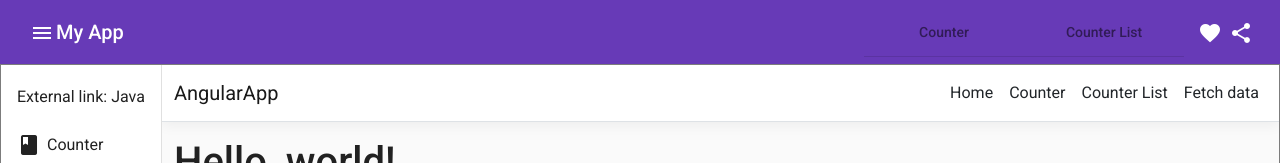
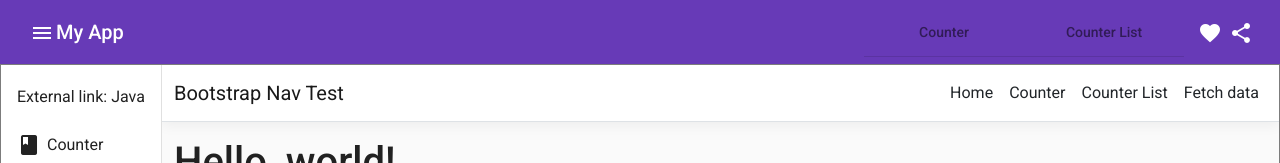
Before and after one commit to lifewithcoffee/AngularApp, an Angular app in the folder AngularApp/ClientApp/: page / in a window 1280 px wide. Shown: the top 163 px of the page. Built offline with nearby package versions, Linux system fonts and the light colour scheme.

Commit message:
update text

```diff
--- a/AngularApp/ClientApp/src/app/nav-menu/nav-menu.component.html
+++ b/AngularApp/ClientApp/src/app/nav-menu/nav-menu.component.html
@@ -3,7 +3,7 @@
   class="navbar navbar-expand-sm navbar-toggleable-sm navbar-light bg-white border-bottom box-shadow mb-3"
 >
   <div class="container">
-    <a class="navbar-brand" [routerLink]="['/']">AngularApp</a>
+    <a class="navbar-brand" [routerLink]="['/']">Bootstrap Nav Test</a>
     <button
       class="navbar-toggler"
       type="button"
```
